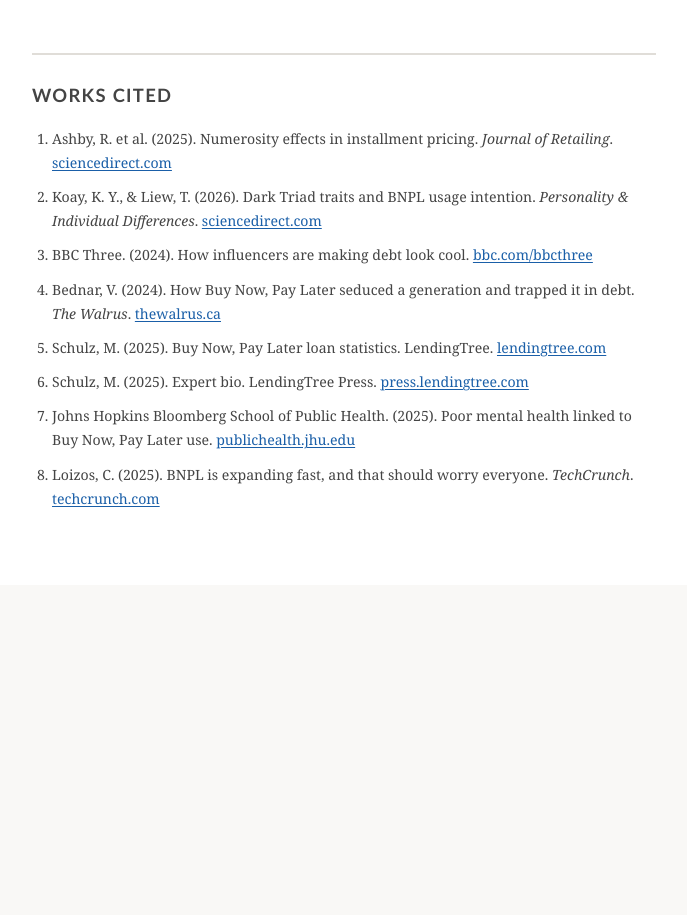
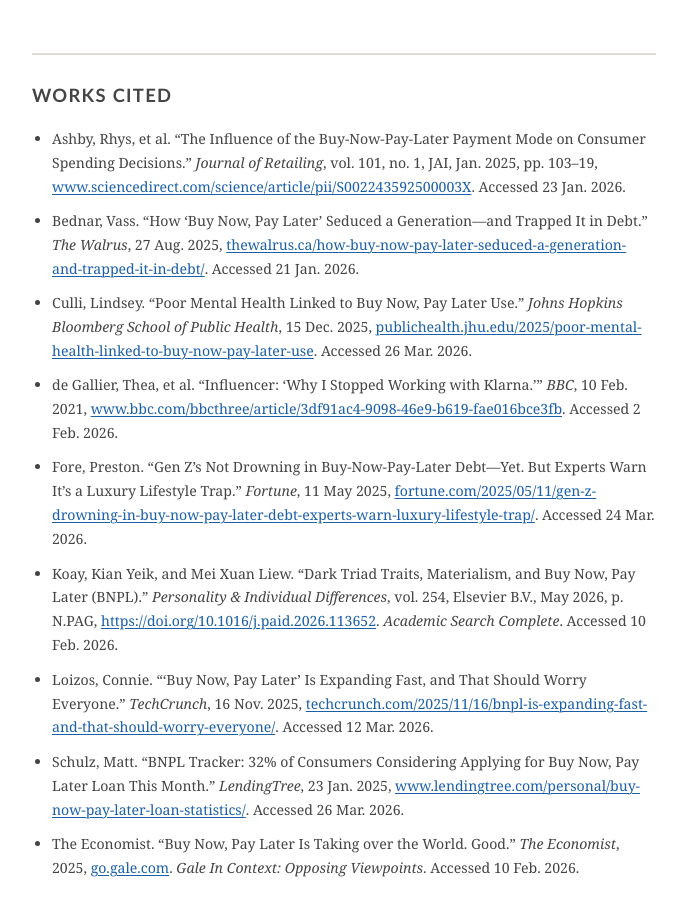
Before and after one commit to chavelyperez-dev/ENC1102-web-article, a plain HTML site: page index.html in a window 1280 px wide. Shown: the part 7782-8697 px from the top of the page, without its empty margins (296-983 px from the left). Before the commit the page ends 8367 px from the top, so only its background shows below. Drawn offline with Linux system fonts and the light colour scheme; a web font is replaced by a local one.

Commit message:
Update index.html

```diff
--- a/index.html
+++ b/index.html
@@ -108,19 +108,30 @@
     </section>
 
     <!-- REFERENCES -->
-    <footer class="article-footer">
-      <h2 class="references-heading">Works Cited</h2>
-      <ol class="references-list">
-        <li>Ashby, R. et al. (2025). Numerosity effects in installment pricing. <em>Journal of Retailing</em>. <a href="https://www.sciencedirect.com/science/article/pii/S002243592500003X" target="_blank" rel="noopener">sciencedirect.com</a></li>
-        <li>Koay, K. Y., &amp; Liew, T. (2026). Dark Triad traits and BNPL usage intention. <em>Personality &amp; Individual Differences</em>. <a href="https://www.sciencedirect.com/science/article/abs/pii/S0191886926000152" target="_blank" rel="noopener">sciencedirect.com</a></li>
-        <li>BBC Three. (2024). How influencers are making debt look cool. <a href="https://www.bbc.com/bbcthree/article/3df91ac4-9098-46e9-b619-fae016bce3fb" target="_blank" rel="noopener">bbc.com/bbcthree</a></li>
-        <li>Bednar, V. (2024). How Buy Now, Pay Later seduced a generation and trapped it in debt. <em>The Walrus</em>. <a href="https://thewalrus.ca/how-buy-now-pay-later-seduced-a-generation-and-trapped-it-in-debt/" target="_blank" rel="noopener">thewalrus.ca</a></li>
-        <li>Schulz, M. (2025). Buy Now, Pay Later loan statistics. LendingTree. <a href="https://www.lendingtree.com/personal/buy-now-pay-later-loan-statistics/" target="_blank" rel="noopener">lendingtree.com</a></li>
-        <li>Schulz, M. (2025). Expert bio. LendingTree Press. <a href="https://press.lendingtree.com/about/our-experts/bio/mattschulz" target="_blank" rel="noopener">press.lendingtree.com</a></li>
-        <li>Johns Hopkins Bloomberg School of Public Health. (2025). Poor mental health linked to Buy Now, Pay Later use. <a href="https://publichealth.jhu.edu/2025/poor-mental-health-linked-to-buy-now-pay-later-use" target="_blank" rel="noopener">publichealth.jhu.edu</a></li>
-        <li>Loizos, C. (2025). BNPL is expanding fast, and that should worry everyone. <em>TechCrunch</em>. <a href="https://techcrunch.com/2025/11/16/bnpl-is-expanding-fast-and-that-should-worry-everyone/" target="_blank" rel="noopener">techcrunch.com</a></li>
-      </ol>
-    </footer>
+<footer class="article-footer">
+  <h2 class="references-heading">Works Cited</h2>
+  <ul class="references-list">
+
+    <li>Ashby, Rhys, et al. &#8220;The Influence of the Buy-Now-Pay-Later Payment Mode on Consumer Spending Decisions.&#8221; <em>Journal of Retailing</em>, vol. 101, no. 1, JAI, Jan. 2025, pp. 103&#8211;19, <a href="https://www.sciencedirect.com/science/article/pii/S002243592500003X" target="_blank" rel="noopener">www.sciencedirect.com/science/article/pii/S002243592500003X</a>. Accessed 23 Jan. 2026.</li>
+
+    <li>Bednar, Vass. &#8220;How &#8216;Buy Now, Pay Later&#8217; Seduced a Generation&#8212;and Trapped It in Debt.&#8221; <em>The Walrus</em>, 27 Aug. 2025, <a href="https://thewalrus.ca/how-buy-now-pay-later-seduced-a-generation-and-trapped-it-in-debt/" target="_blank" rel="noopener">thewalrus.ca/how-buy-now-pay-later-seduced-a-generation-and-trapped-it-in-debt/</a>. Accessed 21 Jan. 2026.</li>
+
+    <li>Culli, Lindsey. &#8220;Poor Mental Health Linked to Buy Now, Pay Later Use.&#8221; <em>Johns Hopkins Bloomberg School of Public Health</em>, 15 Dec. 2025, <a href="https://publichealth.jhu.edu/2025/poor-mental-health-linked-to-buy-now-pay-later-use" target="_blank" rel="noopener">publichealth.jhu.edu/2025/poor-mental-health-linked-to-buy-now-pay-later-use</a>. Accessed 26 Mar. 2026.</li>
+
+    <li>de Gallier, Thea, et al. &#8220;Influencer: &#8216;Why I Stopped Working with Klarna.&#8217;&#8221; <em>BBC</em>, 10 Feb. 2021, <a href="https://www.bbc.com/bbcthree/article/3df91ac4-9098-46e9-b619-fae016bce3fb" target="_blank" rel="noopener">www.bbc.com/bbcthree/article/3df91ac4-9098-46e9-b619-fae016bce3fb</a>. Accessed 2 Feb. 2026.</li>
+
+    <li>Fore, Preston. &#8220;Gen Z&#8217;s Not Drowning in Buy-Now-Pay-Later Debt&#8212;Yet. But Experts Warn It&#8217;s a Luxury Lifestyle Trap.&#8221; <em>Fortune</em>, 11 May 2025, <a href="https://fortune.com/2025/05/11/gen-z-drowning-in-buy-now-pay-later-debt-experts-warn-luxury-lifestyle-trap/" target="_blank" rel="noopener">fortune.com/2025/05/11/gen-z-drowning-in-buy-now-pay-later-debt-experts-warn-luxury-lifestyle-trap/</a>. Accessed 24 Mar. 2026.</li>
+
+    <li>Koay, Kian Yeik, and Mei Xuan Liew. &#8220;Dark Triad Traits, Materialism, and Buy Now, Pay Later (BNPL).&#8221; <em>Personality &amp; Individual Differences</em>, vol. 254, Elsevier B.V., May 2026, p. N.PAG, <a href="https://doi.org/10.1016/j.paid.2026.113652" target="_blank" rel="noopener">https://doi.org/10.1016/j.paid.2026.113652</a>. <em>Academic Search Complete</em>. Accessed 10 Feb. 2026.</li>
+
+    <li>Loizos, Connie. &#8220;&#8216;Buy Now, Pay Later&#8217; Is Expanding Fast, and That Should Worry Everyone.&#8221; <em>TechCrunch</em>, 16 Nov. 2025, <a href="https://techcrunch.com/2025/11/16/bnpl-is-expanding-fast-and-that-should-worry-everyone/" target="_blank" rel="noopener">techcrunch.com/2025/11/16/bnpl-is-expanding-fast-and-that-should-worry-everyone/</a>. Accessed 12 Mar. 2026.</li>
+
+    <li>Schulz, Matt. &#8220;BNPL Tracker: 32% of Consumers Considering Applying for Buy Now, Pay Later Loan This Month.&#8221; <em>LendingTree</em>, 23 Jan. 2025, <a href="https://www.lendingtree.com/personal/buy-now-pay-later-loan-statistics/" target="_blank" rel="noopener">www.lendingtree.com/personal/buy-now-pay-later-loan-statistics/</a>. Accessed 26 Mar. 2026.</li>
+
+    <li>The Economist. &#8220;Buy Now, Pay Later Is Taking over the World. Good.&#8221; <em>The Economist</em>, 2025, <a href="https://go.gale.com/ps/retrieve.do?tabID=Magazines&resultListType=RESULT_LIST&searchResultsType=SingleTab&retrievalId=31c76cca-d692-442d-85bc-441ec651c199&hitCount=49&searchId=1ccb32a8-b0e0-46f1-9f7e-67ec2a4d0db7&searchType=BasicSearchForm&currentPosition=3&docId=GALE%7CA850416376&docType=Article&sort=Relevance&contentSegment=ZXAY-MOD1&prodId=OVIC&pageNum=1&contentSet=GALE%7CA850416376&searchId=R1&userGroupName=miam11506&inPS=true" target="_blank" rel="noopener">go.gale.com</a>. <em>Gale In Context: Opposing Viewpoints</em>. Accessed 10 Feb. 2026.</li>
+
+  </ul>
+</footer>
 
   </article>
 
```
